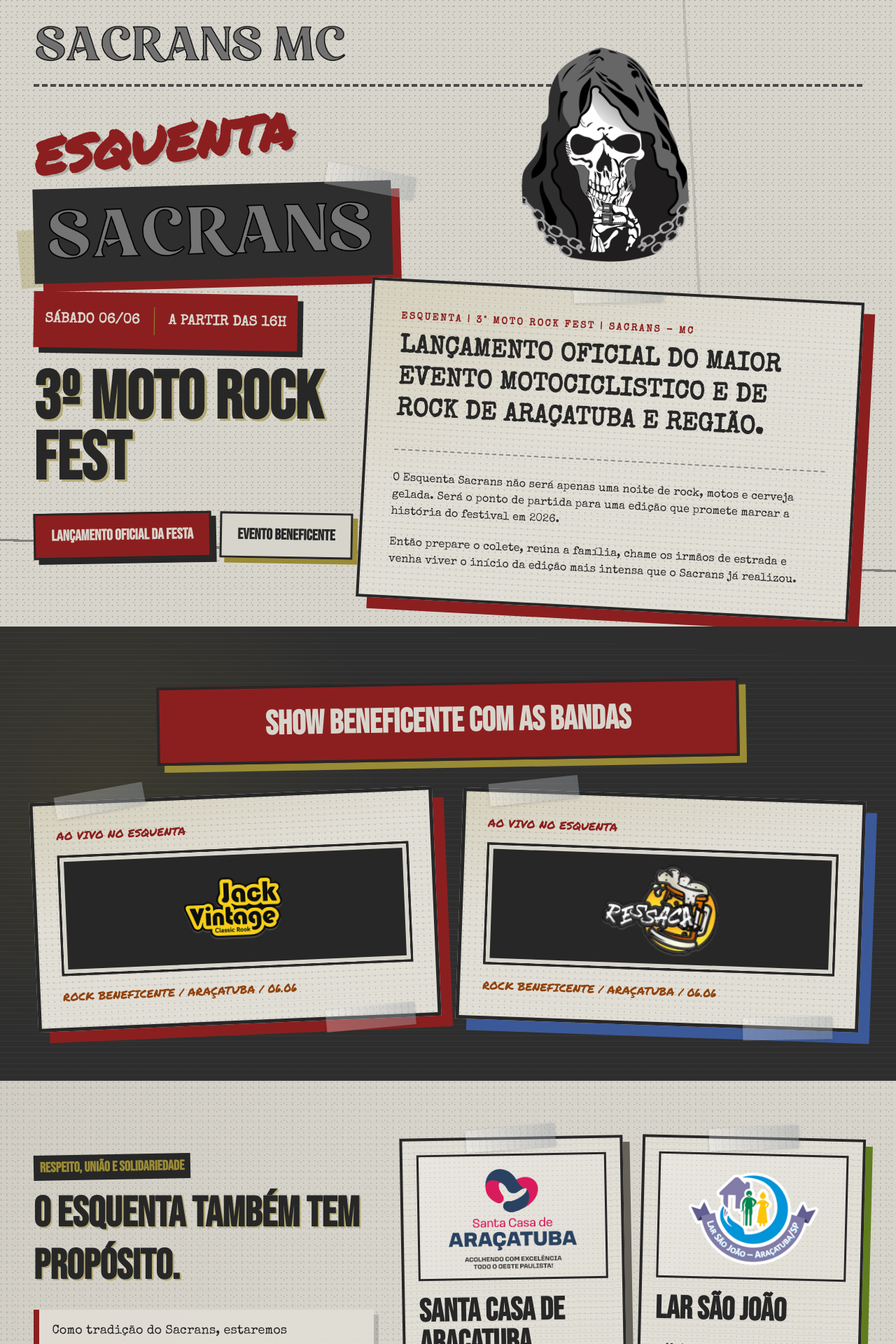
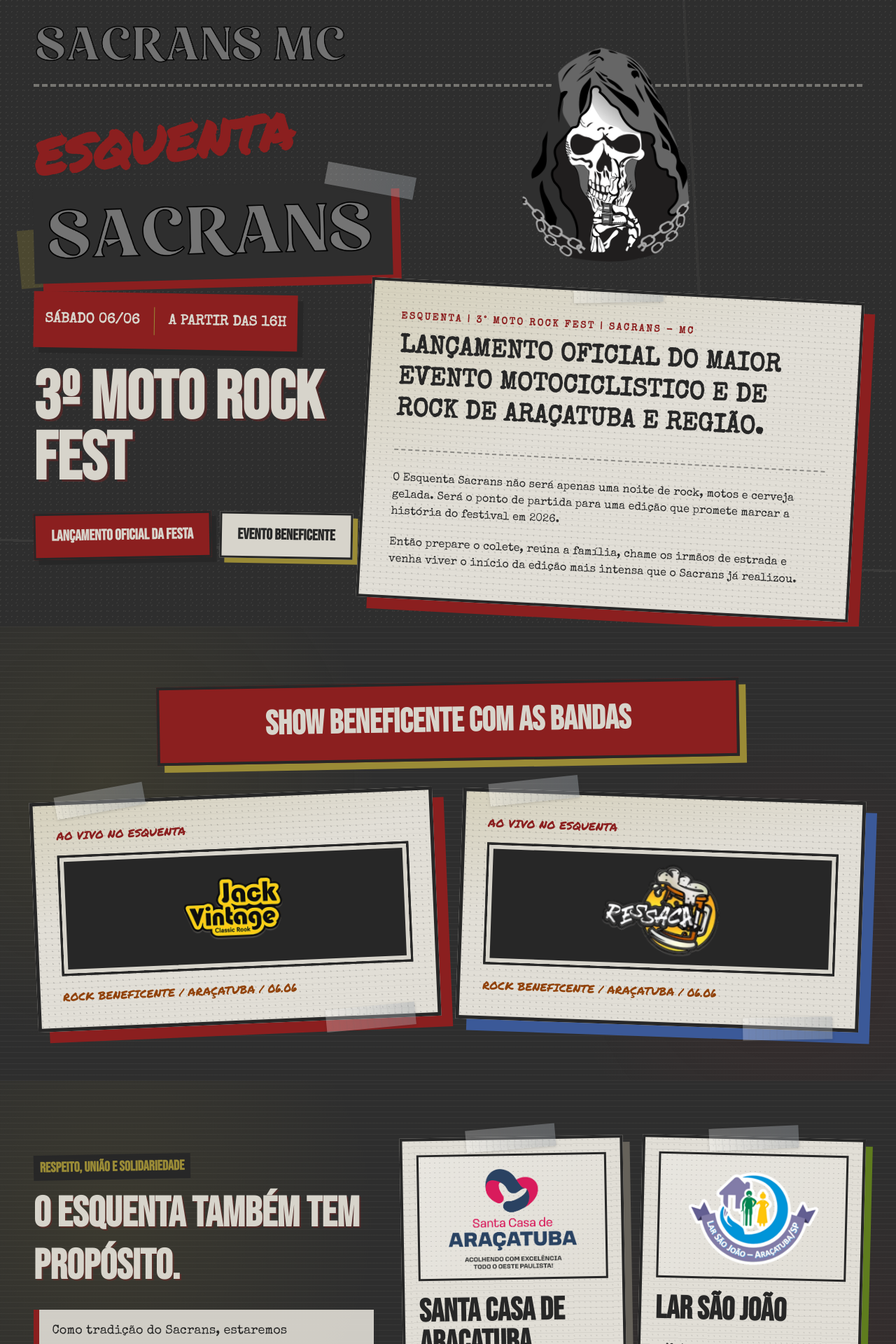
Before and after one commit to brunohhomem/sacrans-lp-1, a React (Vite) app: page / in a window 1280 px wide. Shown: the top 1920 px of the page at 70% size. Built offline with nearby package versions, Linux system fonts and the light colour scheme.

Commit message:
feat: desing all black v0.1

```diff
--- a/src/App.css
+++ b/src/App.css
@@ -1,13 +1,15 @@
 @import url("https://fonts.googleapis.com/css2?family=Bebas+Neue&family=Permanent+Marker&family=Special+Elite&display=swap");
 
 :root {
-  color-scheme: light dark;
+  color-scheme: dark;
   font-family: "Special Elite", "Courier New", monospace;
-  background: #d7d4cb;
+  background: #2e2e2e;
   --ink: #272727;
   --paper: #d7d4cb;
   --paper-light: #e1ded6;
   --paper-stain: #b9b5aa;
+  --section: #2e2e2e;
+  --section-ink: #d7d4cb;
   --gold: #9a8b36;
   --red: #8b1f1f;
   --olive: #5f7d1e;
@@ -23,12 +25,13 @@
 body {
   margin: 0;
   background:
-    radial-gradient(circle at 16% 18%, rgba(39, 39, 39, 0.18) 0 1px, transparent 1.35px),
-    radial-gradient(circle at 78% 64%, rgba(39, 39, 39, 0.14) 0 1px, transparent 1.2px),
-    linear-gradient(90deg, rgba(39, 39, 39, 0.06) 1px, transparent 1px),
-    linear-gradient(0deg, rgba(139, 31, 31, 0.025), rgba(39, 39, 39, 0.045)),
-    var(--paper);
+    radial-gradient(circle at 16% 18%, rgba(215, 212, 203, 0.08) 0 1px, transparent 1.35px),
+    radial-gradient(circle at 78% 64%, rgba(215, 212, 203, 0.06) 0 1px, transparent 1.2px),
+    linear-gradient(90deg, rgba(215, 212, 203, 0.04) 1px, transparent 1px),
+    linear-gradient(0deg, rgba(139, 31, 31, 0.06), rgba(39, 39, 39, 0.12)),
+    var(--section);
   background-size: 11px 11px, 17px 17px, 34px 34px, auto, auto;
+  color: var(--section-ink);
 }
 
 a {
@@ -36,30 +39,28 @@
 }
 
 .hero-shell {
-  color: var(--ink);
+  color: var(--section-ink);
   background:
-    linear-gradient(176deg, rgba(215, 212, 203, 0) 78%, #2e2e2e 78.2%),
-    radial-gradient(circle at 80% 18%, rgba(154, 139, 54, 0.18), transparent 22rem),
-    radial-gradient(circle at 16% 86%, rgba(139, 31, 31, 0.24), transparent 24rem),
-    linear-gradient(90deg, rgba(39, 39, 39, 0.06) 1px, transparent 1px),
-    var(--paper);
-  background-size: auto, auto, auto, 36px 36px, auto;
+    radial-gradient(circle at 80% 18%, rgba(154, 139, 54, 0.14), transparent 22rem),
+    radial-gradient(circle at 16% 86%, rgba(139, 31, 31, 0.2), transparent 24rem),
+    repeating-linear-gradient(0deg, rgba(215, 212, 203, 0.05) 0 1px, transparent 1px 8px),
+    var(--section);
 }
 
 .grit-layer {
-  opacity: 0.8;
+  opacity: 0.55;
   background-image:
-    linear-gradient(2deg, transparent 0 13%, rgba(46, 46, 46, 0.62) 13% 13.35%, transparent 13.35% 100%),
-    linear-gradient(87deg, transparent 0 77%, rgba(46, 46, 46, 0.18) 77% 77.3%, transparent 77.3% 100%),
-    radial-gradient(circle at 7% 10%, rgba(46, 46, 46, 0.28) 0 1px, transparent 1px),
-    radial-gradient(circle at 93% 78%, rgba(46, 46, 46, 0.22) 0 1px, transparent 1px);
+    linear-gradient(2deg, transparent 0 13%, rgba(215, 212, 203, 0.12) 13% 13.35%, transparent 13.35% 100%),
+    linear-gradient(87deg, transparent 0 77%, rgba(215, 212, 203, 0.08) 77% 77.3%, transparent 77.3% 100%),
+    radial-gradient(circle at 7% 10%, rgba(215, 212, 203, 0.14) 0 1px, transparent 1px),
+    radial-gradient(circle at 93% 78%, rgba(215, 212, 203, 0.1) 0 1px, transparent 1px);
   background-size: 100% 100%, 100% 100%, 8px 8px, 12px 12px;
-  mix-blend-mode: multiply;
+  mix-blend-mode: screen;
 }
 
 .zine-nav {
   position: relative;
-  border-bottom: 4px dashed rgba(46, 46, 46, 0.82);
+  border-bottom: 4px dashed rgba(215, 212, 203, 0.42);
   padding-bottom: 1rem;
 }
 
@@ -104,7 +105,12 @@
 .headline-ransom {
   font-family: "Bebas Neue", Impact, "Arial Narrow Bold", sans-serif;
   letter-spacing: 0;
-  text-shadow: 0.035em 0.035em 0 rgba(154, 139, 54, 0.56);
+  text-shadow: 0.035em 0.035em 0 rgba(154, 139, 54, 0.42);
+}
+
+.section-band .headline-ransom,
+.hero-shell .headline-ransom {
+  text-shadow: 0.035em 0.035em 0 rgba(139, 31, 31, 0.35);
 }
 
 .logo-cutout {
@@ -299,33 +305,16 @@
   filter: grayscale(0.3) contrast(1.18) drop-shadow(6px 6px 0 rgba(46, 46, 46, 0.18));
 }
 
-.section-band {
+.section-band,
+.paper-section,
+.final-call {
   position: relative;
+  color: var(--section-ink);
   background:
-    linear-gradient(184deg, #2e2e2e 0 7%, transparent 7.2%),
     radial-gradient(circle at 12% 34%, rgba(154, 139, 54, 0.12), transparent 24rem),
+    radial-gradient(circle at 88% 72%, rgba(139, 31, 31, 0.1), transparent 20rem),
     repeating-linear-gradient(0deg, rgba(215, 212, 203, 0.05) 0 1px, transparent 1px 8px),
-    #2e2e2e;
-}
-
-.paper-section {
-  background:
-    radial-gradient(circle at 20% 30%, rgba(39, 39, 39, 0.17) 0 1px, transparent 1px),
-    radial-gradient(circle at 80% 70%, rgba(39, 39, 39, 0.14) 0 1px, transparent 1px),
-    repeating-linear-gradient(0deg, rgba(39, 39, 39, 0.035) 0 1px, transparent 1px 10px),
-    linear-gradient(118deg, rgba(185, 181, 170, 0.24), transparent 42%),
-    var(--paper);
-  background-size: 8px 8px, 12px 12px, auto, auto, auto;
-}
-
-.final-call {
-  background:
-    radial-gradient(circle at 20% 30%, rgba(39, 39, 39, 0.17) 0 1px, transparent 1px),
-    radial-gradient(circle at 80% 70%, rgba(39, 39, 39, 0.14) 0 1px, transparent 1px),
-    repeating-linear-gradient(0deg, rgba(39, 39, 39, 0.035) 0 1px, transparent 1px 10px),
-    linear-gradient(118deg, rgba(185, 181, 170, 0.24), transparent 42%),
-    var(--paper);
-  background-size: 8px 8px, 12px 12px, auto, auto, auto;
+    var(--section);
 }
 
 .final-address {
--- a/src/components/DonationsSection.tsx
+++ b/src/components/DonationsSection.tsx
@@ -9,11 +9,11 @@
 
 export function DonationsSection() {
   return (
-    <section id="doacoes" className="paper-section relative px-5 py-20 sm:px-8 lg:px-12">
+    <section id="doacoes" className="section-band relative px-5 py-20 sm:px-8 lg:px-12">
       <div className="mx-auto grid max-w-7xl gap-10 lg:grid-cols-[0.85fr_1.15fr] lg:items-center">
         <div>
           <p className="eyebrow">Respeito, união e solidariedade</p>
-          <h2 className="headline-ransom mt-3 text-4xl font-black uppercase leading-tight text-[#272727] sm:text-6xl">
+          <h2 className="headline-ransom mt-3 text-4xl font-black uppercase leading-tight text-[#d7d4cb] sm:text-6xl">
             O esquenta também tem propósito.
           </h2>
           <p className="paper-note mt-6 text-lg leading-relaxed text-[#272727]">
--- a/src/components/FinalCallSection.tsx
+++ b/src/components/FinalCallSection.tsx
@@ -2,13 +2,13 @@
 
 export function FinalCallSection() {
   return (
-    <section className="final-call px-5 py-20 sm:px-8 lg:px-12">
+    <section className="section-band final-call px-5 py-20 sm:px-8 lg:px-12">
       <div className="mx-auto grid max-w-7xl gap-10 lg:grid-cols-[1fr_0.8fr] lg:items-center">
         <div className="max-w-4xl">
           <p className="brush-title w-fit text-4xl font-black uppercase text-[#8b1f1f] sm:text-6xl">
             Araçatuba vai tremer
           </p>
-          <h2 className="headline-ransom mt-7 text-4xl font-black uppercase leading-tight text-[#272727] sm:text-6xl">
+          <h2 className="headline-ransom mt-7 text-4xl font-black uppercase leading-tight text-[#d7d4cb] sm:text-6xl">
             O 3º Sacrans Moto Rock Fest está chegando.
           </h2>
           <p className="paper-note mt-6 max-w-3xl text-lg leading-relaxed text-[#272727]">
--- a/src/components/HeroSection.tsx
+++ b/src/components/HeroSection.tsx
@@ -5,7 +5,7 @@
 export function HeroSection() {
   return (
     <section className="hero-shell relative isolate min-h-screen px-5 py-6 sm:px-8 lg:px-12">
-      <div className="absolute inset-0 -z-20 bg-[#d7d4cb]" />
+      <div className="absolute inset-0 -z-20 bg-[#2e2e2e]" />
       <div className="grit-layer absolute inset-0 -z-10" />
 
       <nav className="zine-nav mx-auto flex max-w-7xl items-center justify-between gap-4">
@@ -28,7 +28,7 @@
             <span className="hidden h-10 w-px bg-[#9a8b36] sm:block" />
             <span>A partir das 16h</span>
           </div>
-          <h1 className="headline-ransom max-w-3xl text-5xl font-black uppercase leading-[0.9] text-[#272727] sm:text-7xl lg:text-8xl">
+          <h1 className="headline-ransom max-w-3xl text-5xl font-black uppercase leading-[0.9] text-[#d7d4cb] sm:text-7xl lg:text-8xl">
             3º Moto Rock Fest
           </h1>
           <div className="mt-8 flex flex-col gap-3 text-base font-bold sm:flex-row">
```
